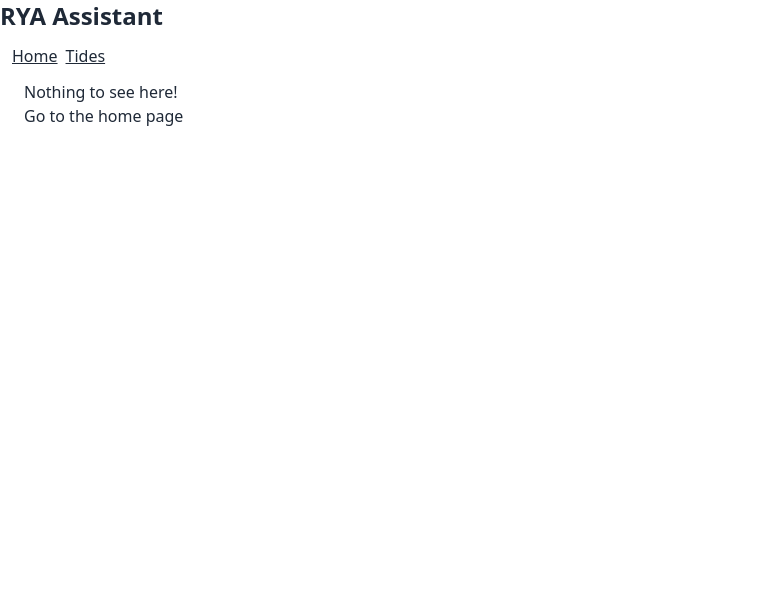
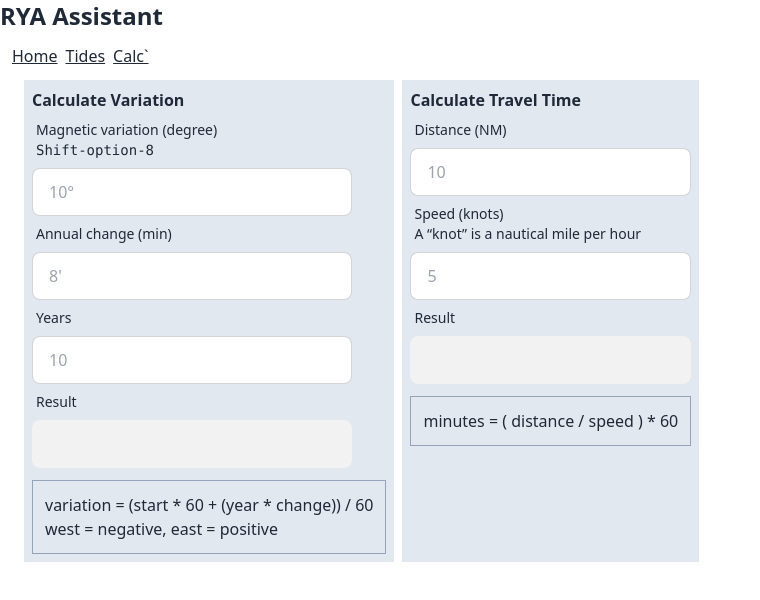
Before and after one commit to cosemansp/rya-assistant, a React (Vite) app: page /calc in a window 1280 px wide. Shown: the top 600 px of the page, without its empty margins (0-760 px from the left). Built offline with nearby package versions, Linux system fonts and the light colour scheme.

Commit message:
add calculators

```diff
--- a/src/App.tsx
+++ b/src/App.tsx
@@ -2,6 +2,7 @@
 import { Routes, Route, Outlet, Link } from 'react-router-dom';
 import CompassPage from './pages/compass';
 import TidesPage from './pages/tides';
+import CalcPage from './pages/calc';
 
 // Samples
 // https://www.cockpitcards.co.uk/variation-and-deviation/
@@ -21,6 +22,11 @@
           <li>
             <Link className="underline" to="/tides">
               Tides
+            </Link>
+          </li>
+          <li>
+            <Link className="underline" to="/calc">
+              Calc`
             </Link>
           </li>
         </ul>
@@ -55,6 +61,7 @@
         <Route path="/" element={<Layout />}>
           <Route path="/" element={<CompassPage />} />
           <Route path="/tides" element={<TidesPage />} />
+          <Route path="/calc" element={<CalcPage />} />
           <Route path="*" element={<NoMatch />} />
         </Route>
       </Routes>
--- /dev/null
+++ b/src/pages/calc.tsx
@@ -0,0 +1,197 @@
+import React from 'react';
+import { set, useForm } from 'react-hook-form';
+
+function degToMin(value: string) {
+  const [deg, min] = value.split('°');
+  const degree = Number(deg);
+  if (!min) {
+    // only degree
+    return degree * 60;
+  }
+
+  const minutes = min.replace("'", '');
+  return degree * 60 + Number(minutes);
+}
+
+function minToDeg(min: number) {
+  const deg = Math.floor(min / 60);
+  const m = min % 60;
+  return `${deg}°${m.toString().padStart(2, '0')}'`;
+}
+
+const minToHour = (min: number) => {
+  const h = Math.floor(min / 60);
+  const m = min % 60;
+  return `${h.toString().padStart(2, '0')}:${m.toString().padStart(2, '0')}`;
+};
+
+function CalcVariation() {
+  const { register, setValue, watch } = useForm({
+    mode: 'onBlur',
+    defaultValues: {
+      magnetic: '',
+      change: '',
+      years: undefined,
+      result: '',
+      resultDeg: ''
+    }
+  });
+
+  watch((data, { name, type }) => {
+    if (name === 'result') return;
+    const orgValue = (data.magnetic || "0°0'").toLowerCase();
+    const orgWest = orgValue.includes('w');
+    let orgMin = degToMin(orgValue.replace('w', '').replace('e', ''));
+    if (orgWest) {
+      orgMin = -orgMin;
+    }
+
+    const changeValue = (data.change || '0').toLowerCase();
+    const changeWest = changeValue.includes('w');
+    let changeMin = Number(changeValue.replace('w', '').replace('e', ''));
+    if (changeWest) {
+      changeMin = -changeMin;
+    }
+    const result = orgMin + changeMin * (data.years || 0);
+
+    const res = `${Math.abs(Math.floor((result * 100) / 60)) / 100} ${
+      result < 0 ? 'W' : 'E'
+    }`;
+    const res2 = `${minToDeg(Math.abs(result))} ${result < 0 ? 'W' : 'E'}`;
+    setValue('result', `${res} (${res2})`);
+  });
+
+  return (
+    <div className="bg-slate-200 p-2">
+      <h2 className="font-bold">Calculate Variation</h2>
+      <label className="form-control w-full max-w-xs">
+        <div className="label">
+          <span className="label-text">
+            Magnetic variation (degree)
+            <br />
+            <code>Shift-option-8</code>
+          </span>
+        </div>
+        <input
+          type="text"
+          placeholder="10°"
+          {...register('magnetic')}
+          className="input input-bordered w-full max-w-xs"
+        />
+      </label>
+      <label className="form-control w-full max-w-xs">
+        <div className="label">
+          <span className="label-text">Annual change (min)</span>
+        </div>
+        <input
+          type="text"
+          placeholder="8'"
+          {...register('change')}
+          className="input input-bordered w-full max-w-xs"
+        />
+      </label>
+      <label className="form-control w-full max-w-xs">
+        <div className="label">
+          <span className="label-text">Years</span>
+        </div>
+        <input
+          type="text"
+          placeholder="10"
+          {...register('years')}
+          className="input input-bordered w-full max-w-xs"
+        />
+      </label>
+      <label className="form-control w-full max-w-xs">
+        <div className="label">
+          <span className="label-text">Result</span>
+        </div>
+        <input
+          type="text"
+          disabled
+          {...register('result')}
+          className="input input-bordered w-full max-w-xs"
+        />
+      </label>
+      <p className="mt-3 border border-slate-400 p-3">
+        variation = (start * 60 + (year * change)) / 60
+        <br />
+        west = negative, east = positive
+      </p>
+    </div>
+  );
+}
+
+function CalcTravelTime() {
+  const { register, setValue, watch } = useForm({
+    mode: 'onBlur',
+    defaultValues: {
+      distance: '',
+      speed: '',
+      result: ''
+    }
+  });
+
+  watch((data, { name, type }) => {
+    if (name === 'result') return;
+    const distance = Number(data.distance || '0');
+    const speed = Number(data.speed || '1');
+    const result = distance / speed;
+    setValue('result', `${minToHour(result * 60)}`);
+  });
+
+  return (
+    <div className="bg-slate-200 p-2">
+      <h2 className="font-bold">Calculate Travel Time</h2>
+      <label className="form-control w-full max-w-xs">
+        <div className="label">
+          <span className="label-text">Distance (NM)</span>
+        </div>
+        <input
+          type="text"
+          placeholder="10"
+          {...register('distance')}
+          className="input input-bordered w-full max-w-xs"
+        />
+      </label>
+      <label className="form-control w-full max-w-xs">
+        <div className="label">
+          <span className="label-text">
+            Speed (knots)
+            <p>A “knot” is a nautical mile per hour</p>
+          </span>
+        </div>
+        <input
+          type="text"
+          placeholder="5"
+          {...register('speed')}
+          className="input input-bordered w-full max-w-xs"
+        />
+      </label>
+      <label className="form-control w-full max-w-xs">
+        <div className="label">
+          <span className="label-text">Result</span>
+        </div>
+        <input
+          type="text"
+          disabled
+          {...register('result')}
+          className="input input-bordered w-full max-w-xs"
+        />
+      </label>
+      <p className="mt-3 border border-slate-400 p-3">
+        minutes = ( distance / speed ) * 60
+      </p>
+    </div>
+  );
+}
+
+function CalcPage() {
+  return (
+    <div className="flex gap-x-2">
+      <CalcVariation />
+      <CalcTravelTime />
+    </div>
+  );
+}
+
+export default CalcPage;
```
